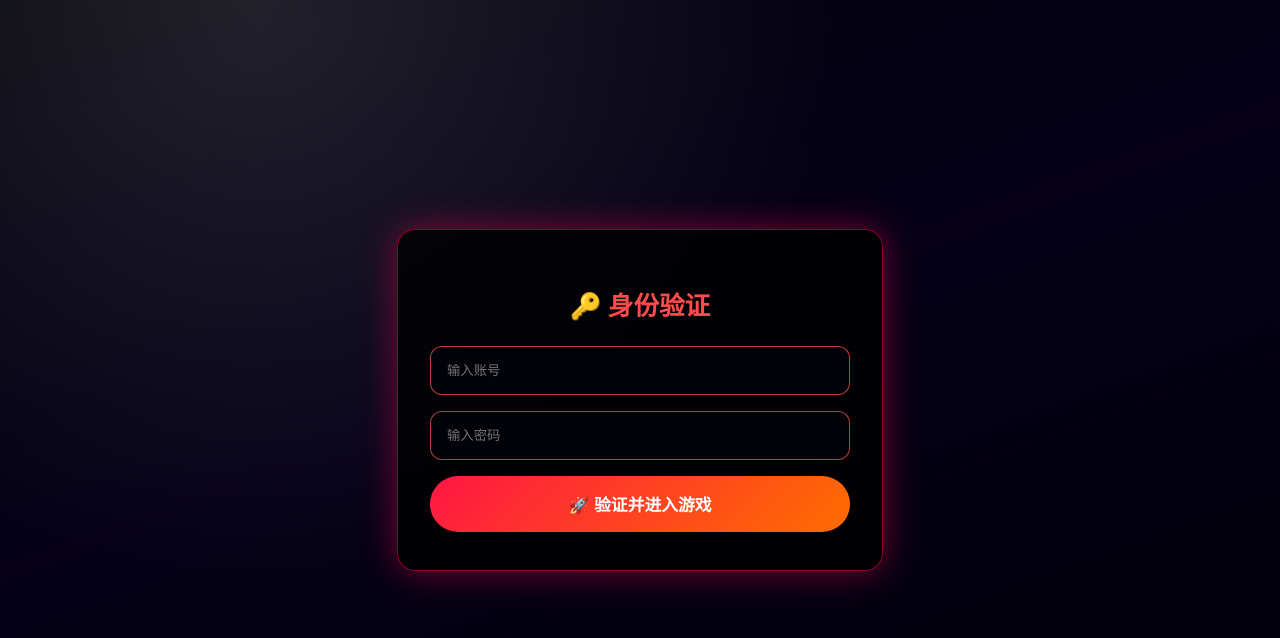
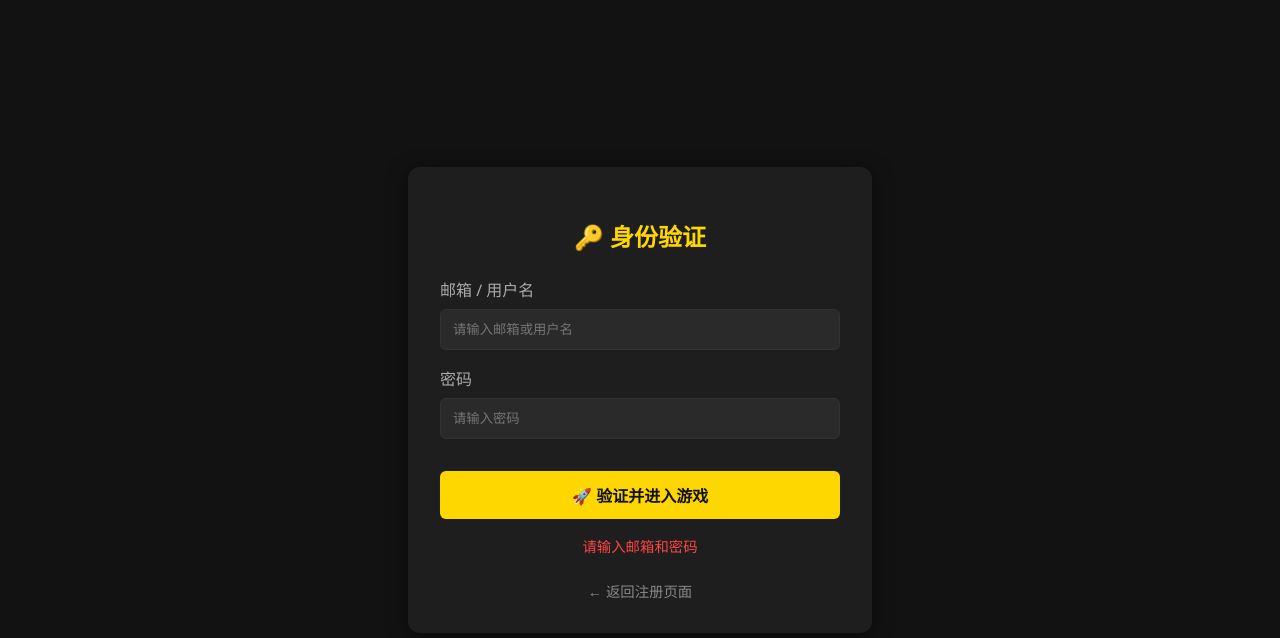
Before and after one commit to gels988/manghe, a website: page login.html in a window 1280 px wide. Both pictures are taken after a click on the button "🚀 验证并进入游戏". Drawn offline with Linux system fonts and the light colour scheme.

Commit message:
fix: restore complete login.html with form and redirect logic to index.html

```diff
--- a/login.html
+++ b/login.html
@@ -2,29 +2,76 @@
 <html lang="zh-CN">
 <head>
     <meta charset="UTF-8">
-    <title>账号登录 - MAYIJU</title>
+    <meta name="viewport" content="width=device-width, initial-scale=1.0">
+    <title>登录 - 独数九宫格</title>
     <style>
-        body { margin: 0; padding: 0; font-family: -apple-system, sans-serif; background: radial-gradient(circle at 20% 0%, rgba(255, 255, 255, 0.12) 0, transparent 45%), linear-gradient(160deg, #03030b 0%, #050018 45%, #020007 100%); color: #f5f5f5; display: flex; justify-content: center; align-items: center; min-height: 100vh; }
-        .container { background: rgba(0, 0, 0, 0.8); padding: 2.4rem 2rem; border-radius: 18px; box-shadow: 0 0 35px rgba(255, 0, 80, 0.45); width: 90%; max-width: 420px; text-align: center; border: 1px solid rgba(255, 0, 80, 0.55); }
-        h1 { font-size: 1.6rem; margin-bottom: 1.5rem; color: #ff4b4b; }
-        input { width: 100%; padding: 1rem; border-radius: 12px; border: 1px solid rgba(255, 80, 80, 0.75); margin-bottom: 1rem; box-sizing: border-box; background: rgba(3, 3, 10, 0.95); color: #ffeaea; }
-        button { width: 100%; padding: 1rem; background: linear-gradient(135deg, #ff1744 0%, #ff6d00 100%); color: #fff; border: none; border-radius: 999px; font-size: 1.05rem; font-weight: 600; cursor: pointer; }
+        body { background-color: #121212; color: #e0e0e0; font-family: 'Segoe UI', sans-serif; display: flex; justify-content: center; align-items: center; height: 100vh; margin: 0; }
+        .login-container { background-color: #1e1e1e; padding: 2rem; border-radius: 12px; box-shadow: 0 4px 20px rgba(0,0,0,0.5); width: 100%; max-width: 400px; text-align: center; }
+        .login-container h2 { margin-bottom: 1.5rem; color: #ffd700; }
+        .form-group { margin-bottom: 1rem; text-align: left; }
+        .form-group label { display: block; margin-bottom: 0.5rem; color: #aaa; }
+        .form-group input { width: 100%; padding: 0.75rem; border: 1px solid #333; border-radius: 6px; background-color: #2a2a2a; color: #fff; box-sizing: border-box; }
+        .login-btn { width: 100%; padding: 0.75rem; background-color: #ffd700; color: #121212; border: none; border-radius: 6px; font-size: 1rem; font-weight: bold; cursor: pointer; margin-top: 1rem; transition: background-color 0.3s; }
+        .login-btn:hover { background-color: #e6c200; }
+        .message { margin-top: 1rem; font-size: 0.9rem; min-height: 1.2em; }
+        .back-link { display: block; margin-top: 1.5rem; color: #888; text-decoration: none; font-size: 0.9rem; }
+        .back-link:hover { color: #ffd700; }
     </style>
 </head>
 <body>
-    <div class="container">
-        <h1>🔑 身份验证</h1>
-        <input type="text" id="login-account" placeholder="输入账号">
-        <input type="password" id="login-password" placeholder="输入密码">
-        <button type="button" id="loginSubmitBtn">🚀 验证并进入游戏</button>
+    <div class="login-container">
+        <h2>🔑 身份验证</h2>
+        <div class="form-group">
+            <label for="login-email">邮箱 / 用户名</label>
+            <input type="text" id="login-email" placeholder="请输入邮箱或用户名">
+        </div>
+        <div class="form-group">
+            <label for="login-password">密码</label>
+            <input type="password" id="login-password" placeholder="请输入密码">
+        </div>
+        <button id="loginSubmitBtn" class="login-btn">🚀 验证并进入游戏</button>
+        <div id="login-message" class="message"></div>
+        <a href="register.html" class="back-link">← 返回注册页面</a>
     </div>
+
     <script>
-        document.getElementById('loginSubmitBtn').addEventListener('click', function() {
-            var acc = document.getElementById('login-account').value;
-            var pwd = document.getElementById('login-password').value;
-            if(acc === "" || pwd === "") { alert("⚠️ 请输入账号密码！"); return; }
-            alert("✅ 授权通过！正在进入九宫格...");
-            window.location.href = "index.html";
+        document.addEventListener('DOMContentLoaded', () => {
+            const submitBtn = document.getElementById('loginSubmitBtn');
+            const messageEl = document.getElementById('login-message');
+
+            submitBtn.addEventListener('click', async () => {
+                const email = document.getElementById('login-email').value.trim();
+                const password = document.getElementById('login-password').value;
+
+                if (!email || !password) {
+                    messageEl.textContent = '请输入邮箱和密码';
+                    messageEl.style.color = '#ff4444';
+                    return;
+                }
+
+                messageEl.textContent = '验证中...';
+                messageEl.style.color = '#ffd700';
+
+                try {
+                    // 模拟登录验证并保存会话状态
+                    const mockUser = { id: 'user_' + Date.now(), email: email, gas_balance: 100 };
+                    localStorage.setItem('currentUser', JSON.stringify(mockUser));
+                    localStorage.setItem('mayiju.session', JSON.stringify({ userId: mockUser.id }));
+
+                    messageEl.textContent = '验证成功，正在进入游戏...';
+                    messageEl.style.color = '#00cc66';
+
+                    // 延迟 1 秒后跳转至游戏主画面 (index.html)
+                    setTimeout(() => {
+                        window.location.href = 'index.html';
+                    }, 1000);
+
+                } catch (error) {
+                    console.error(error);
+                    messageEl.textContent = '验证失败，请检查账号密码';
+                    messageEl.style.color = '#ff4444';
+                }
+            });
         });
     </script>
 </body>
```
